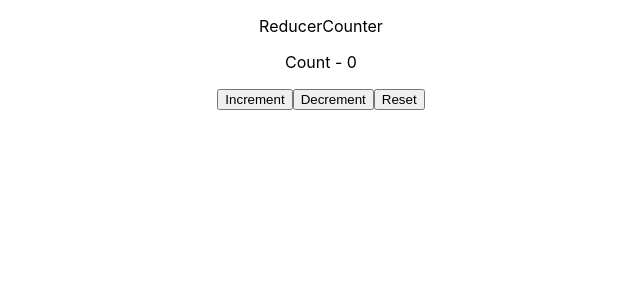
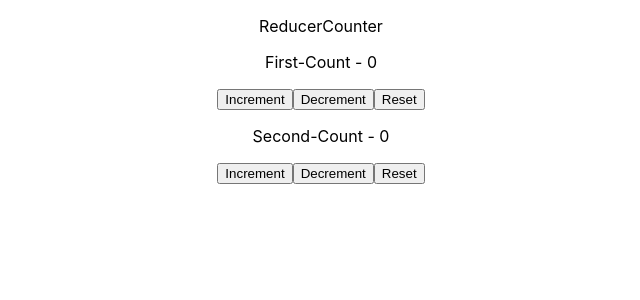
Before and after one commit to priyabratagig/react-hooks, a React (Create React App) app: page / in a window 1280 px wide. Shown: the top 300 px of the page, without its empty margins (319-959 px from the left). Built offline with nearby package versions, Linux system fonts and the light colour scheme.

Commit message:
useReducer complex state, complex action

```diff
--- a/src/Components/useReducer/ReducerCounter.js
+++ b/src/Components/useReducer/ReducerCounter.js
@@ -1,20 +1,32 @@
 import React, { useReducer } from 'react'
 //useReducer is used for state management
 //useState is built with useReducer
-const initialState = 0;
-const INCREMENT = 'INCREMENT'
-const DECREMENT = 'DECREMENT'
-const RESET = 'RESET'
+const initialState = {
+    firstCounter: 0,
+    secondCounter: 0,
+};
+const INCREMENT_FIRST = 'INCREMENT_FIRST'
+const DECREMENT_FIRST = 'DECREMENT_FIRST'
+const RESET_FIRST = 'RESET_FIRST'
+const INCREMENT_SECOND = 'INCREMENT_SECOND'
+const DECREMENT_SECOND = 'DECREMENT_SECOND'
+const RESET_SECOND = 'RESET_SECOND'
 const reducer = (state, action) => {
-    switch (action) {
-        case INCREMENT:
-            return state + 1;
-        case DECREMENT:
-            return state - 1;
-        case RESET:
-            return initialState;
+    switch (action.type) {
+        case INCREMENT_FIRST:
+            return { ...state, firstCounter: state.firstCounter + action.value };
+        case DECREMENT_FIRST:
+            return { ...state, firstCounter: state.firstCounter - action.value };
+        case RESET_FIRST:
+            return { ...state, firstCounter: initialState.firstCounter };
+        case INCREMENT_SECOND:
+            return { ...state, secondCounter: state.secondCounter + action.value };
+        case DECREMENT_SECOND:
+            return { ...state, secondCounter: state.secondCounter - action.value };
+        case RESET_SECOND:
+            return { ...state, secondCounter: initialState.secondCounter };
         default:
-            return state;
+            return { ...state };
     };
 }
 function ReducerCounter() {
@@ -22,10 +34,14 @@ function ReducerCounter() {
     return (
         <div>
             <p>ReducerCounter</p>
-            <p>Count - {count}</p>
-            <button onClick={() => dispatch(INCREMENT)}>Increment</button>
-            <button onClick={() => dispatch(DECREMENT)}>Decrement</button>
-            <button onClick={() => dispatch(RESET)}>Reset</button>
+            <p>First-Count - {count.firstCounter}</p>
+            <button onClick={() => dispatch({ type: INCREMENT_FIRST, value: 1 })}>Increment</button>
+            <button onClick={() => dispatch({ type: DECREMENT_FIRST, value: 1 })}>Decrement</button>
+            <button onClick={() => dispatch({ type: RESET_FIRST })}>Reset</button>
+            <p>Second-Count - {count.secondCounter}</p>
+            <button onClick={() => dispatch({ type: INCREMENT_SECOND, value: 1 })}>Increment</button>
+            <button onClick={() => dispatch({ type: DECREMENT_SECOND, value: 1 })}>Decrement</button>
+            <button onClick={() => dispatch({ type: RESET_SECOND })}>Reset</button>
         </div>
     )
 }
```
